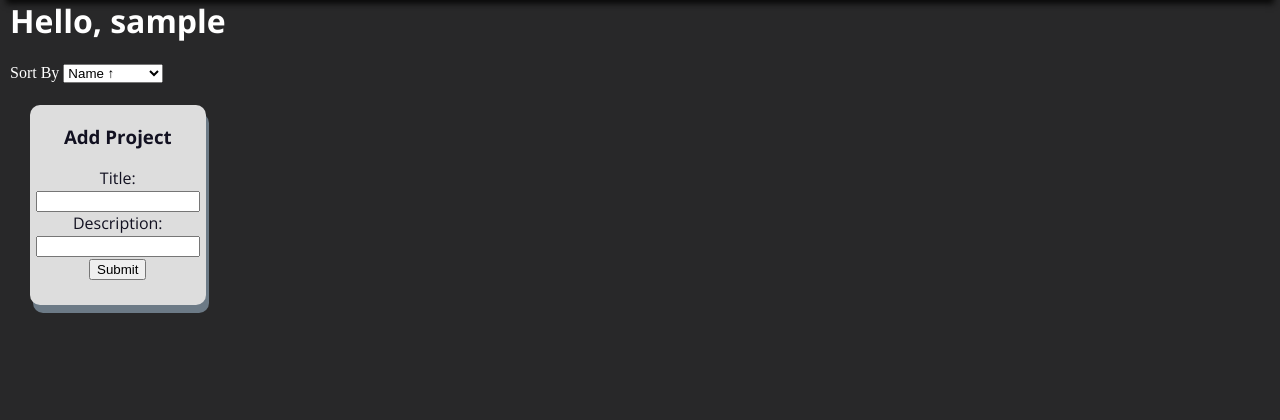
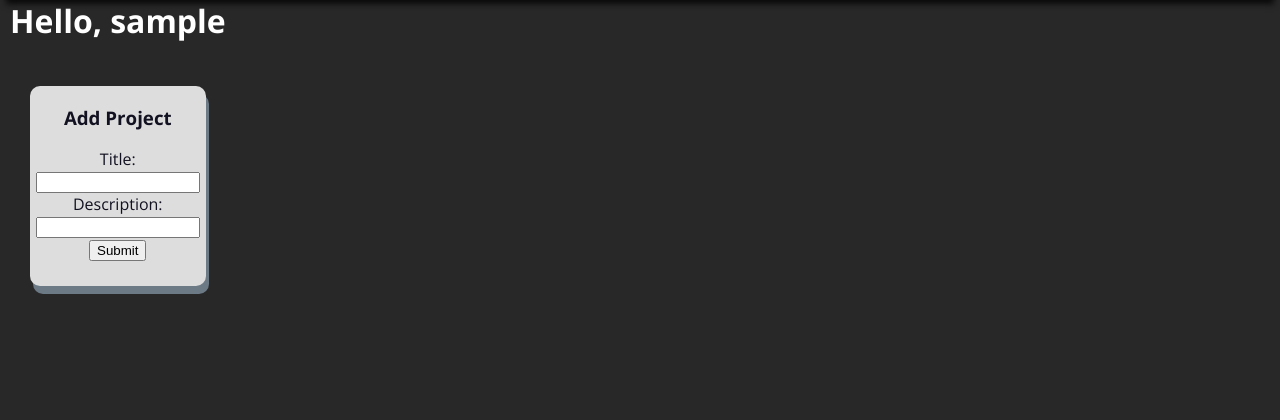
Before and after one commit to TheStopsign/Amalgamation, a PHP site: template views/dashboard.php in a window 1280 px wide. Shown: the part 64-484 px from the top of the page. Run offline with PHP 8.4, Linux system fonts and the light colour scheme; the template is opened without the code that fills it, so the values that code supplies are empty; the visitor is signed in with stand-in values (Sample User, id 1); data comes from the database, SQL or seed files in the repository; some libraries are stand-ins or nearby versions.

Commit message:
clean up of extraneous stuff, fixed some formatting

```diff
--- a/views/dashboard.php
+++ b/views/dashboard.php
@@ -103,19 +103,9 @@
         $removeQuery = "DELETE FROM amalgamation.permissions WHERE rcs = '$removeUser' AND ProjectID = '$projID'";
         $removeResult = mysqli_query($conn, $removeQuery);
         echo"<h3>Edit permissions removed from $removeUser</h3>";
-        //this is probably insecure and definitely unsanitized
       }
     ?>
 
-    <div class="custom-select" style="width:200px;">
-      <label for="sortby">Sort By</label>
-      <select name="Sort By" id="sortby">
-        <option value="name_up">Name ↑</option>
-        <option value="name_down">Name ↓</option>
-        <option value="edited_up">Last Edited ↑</option>
-        <option value="edited_down">Last Edited ↓</option>
-      </select>
-    </div>
     <br>
 
     <?php
@@ -145,8 +135,8 @@
 				</li>
 			  </ul>
 
-        <div onclick= \"document.getElementById('myModal".$x."').style.display='block'\" class = \"bottom-right\">Share!
-        </div>
+			 	<div onclick= \"document.getElementById('myModal".$x."').style.display='block'\" class = \"bottom-right\">Share!
+       			 </div>
 			</div>
 
 		<div id=\"myModal".$x."\" class=\"modal\">
```
